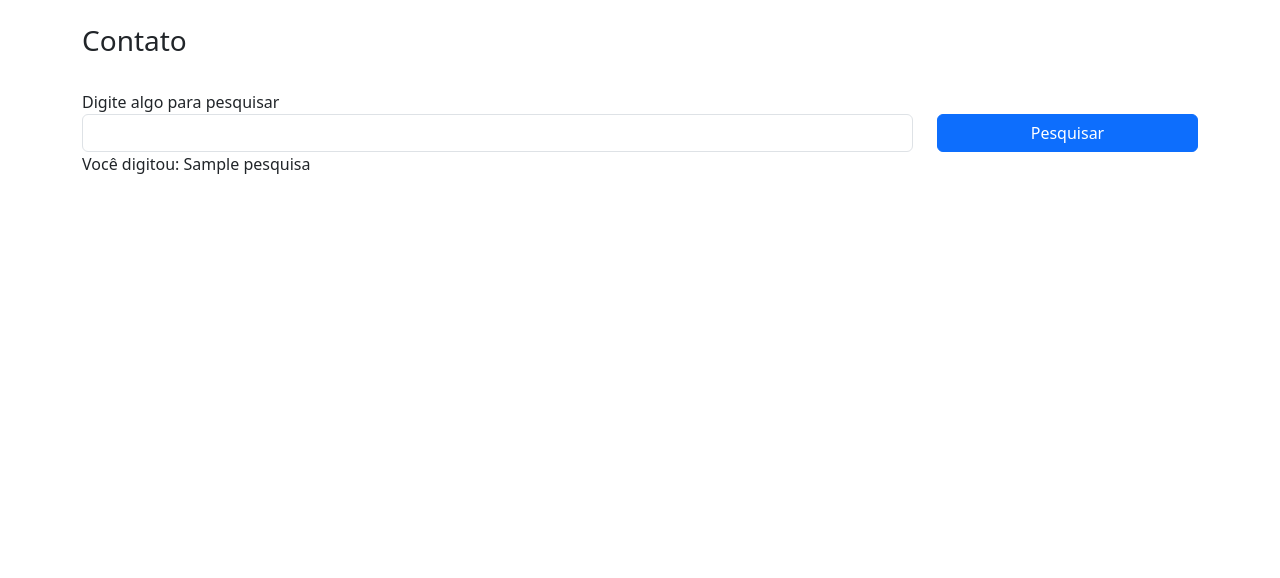
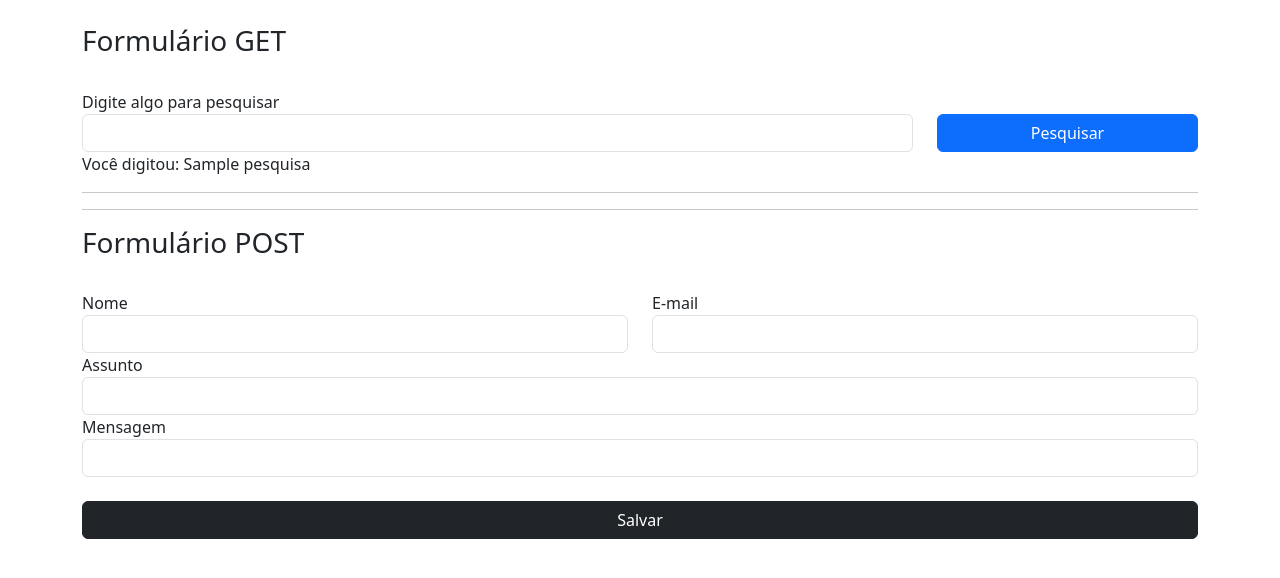
Before and after one commit to Ivysonin/Flask_exercise, a Flask app: template app/templates/contato.html in a window 1280 px wide. Shown: the top 578 px of the page. Run offline with Flask 3, Linux system fonts and the light colour scheme; the template is opened without the code that fills it: most values are stand-ins (such as "Sample title", 1, 10 or a date in 2020).

Commit message:
Criado o formulário que utiliza o método POST

```diff
--- a/app/templates/contato.html
+++ b/app/templates/contato.html
@@ -9,7 +9,7 @@
 <body>
     <div class="container">
         <div class="row mt-4">
-            <h3>Contato</h3>
+            <h3>Formulário GET</h3>
         </div>
             <form action="" method="get" class="row mt-4">
                 <div class="col-9">
@@ -20,8 +20,37 @@
                     <button type="submit" class="btn btn-primary mt-4 col-12">Pesquisar</button>
                 </div>
             </form>
+            <p>Você digitou: {{context['pesquisa']}}</p>
 
-            <p>Você digitou: {{context['pesquisa']}}</p>
+        <hr>
+        <hr>
+
+        <div class="row">
+            <h3>Formulário POST</h3>
+        </div>
+
+        <form action="" method="post" class="row mt-4">
+            <div class="col-6">
+                Nome
+                <input type="text" name="nome" id="" class="form-control" required>
+            </div>
+            <div class="col-6">
+                E-mail
+                <input type="email" name="email" id="" class="form-control" required>
+            </div>
+            <div class="col-12">
+                Assunto
+                <input type="text" name="assunto" id="" class="form-control" required>
+            </div>
+            <div class="col-12">
+                Mensagem
+                <input type="text" name="mensagem" id="" class="form-control" required>
+            </div>
+
+            <div class="col-12">
+                <button type="submit" class="btn btn-dark mt-4 col-12">Salvar</button>
+            </div>
+        </form>
 
     </div>
 
```
